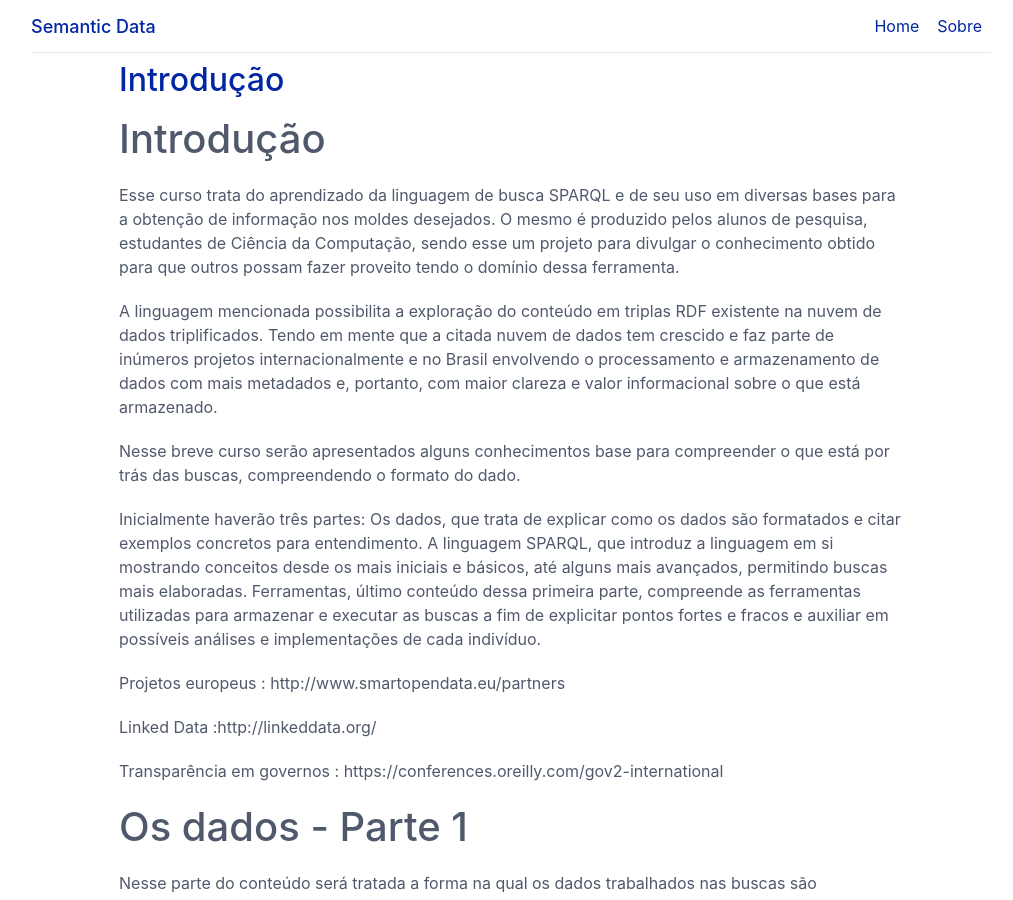
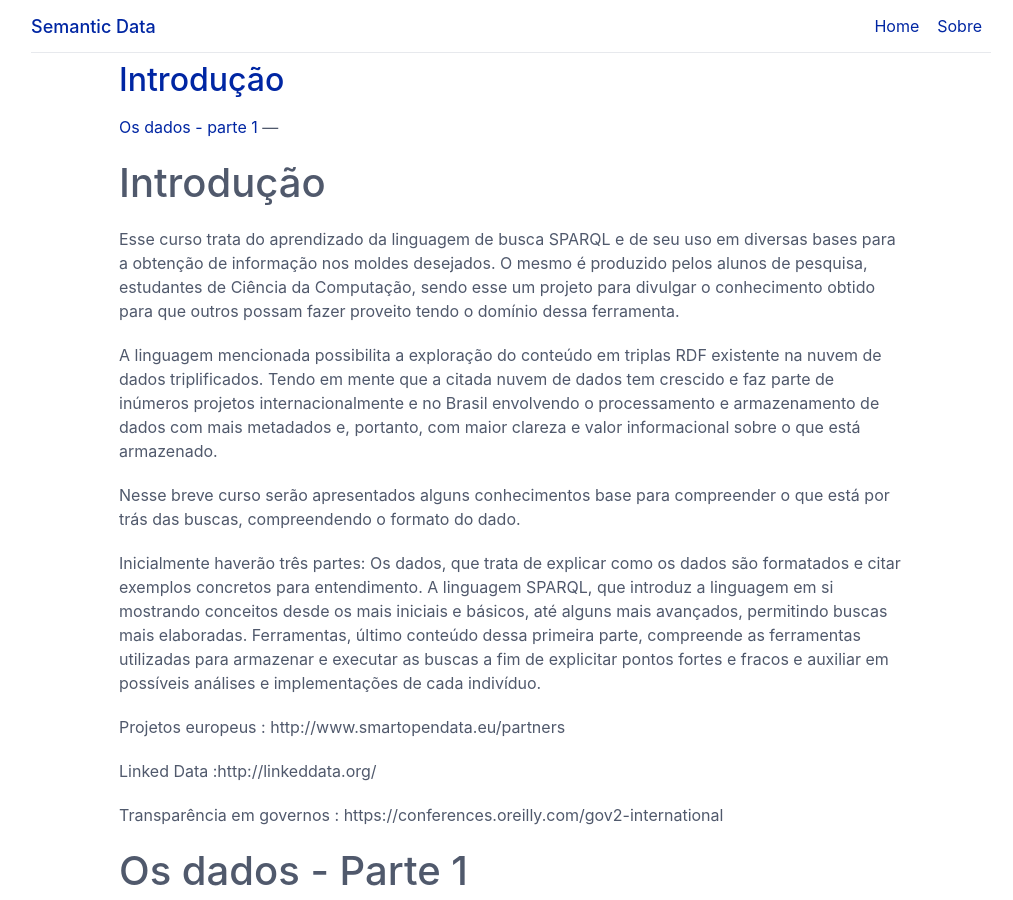
Before and after one commit to LinkedOpenDataUFRJ/Semantic-Data, a Jekyll site: the page built from learn/index.md, in a window 1280 px wide and 900 px high. Shown: the whole window, without its empty margins (129-1142 px from the left). Built offline with Jekyll 4.4.1, drawn with Linux system fonts in a browser that asks for light colours; our own code applies the rules of GitHub Pages for plain Markdown files.

Commit message:
Aula 1
Melhorias

```diff
--- a/learn/index.md
+++ b/learn/index.md
@@ -2,6 +2,8 @@
 layout: page
 ---
 [Introdução](https://github.com/LinkedOpenDataUFRJ/Semantic-Data/blob/dev/learn/index.md#introdu%C3%A7%C3%A3o)
+---
+[Os dados - parte 1](https://github.com/LinkedOpenDataUFRJ/Semantic-Data/blob/dev/learn/index.md#os-dados---parte-1)
 ---
 
 # Introdução
```
